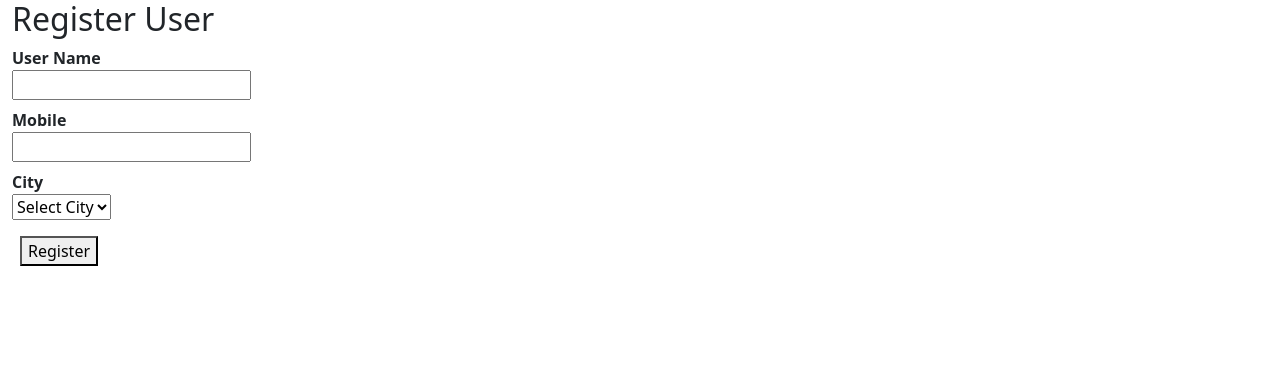
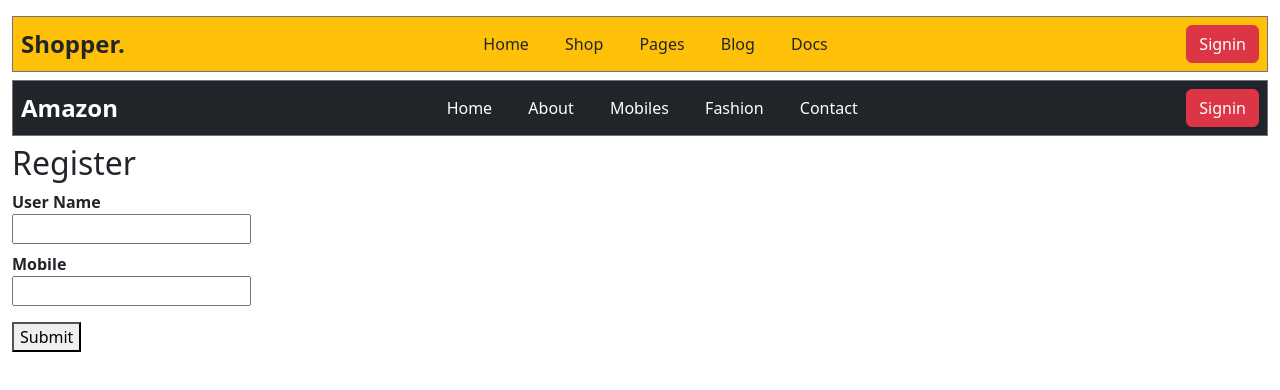
Before and after one commit to Ganesh3104/react-project, a React (Vite) app: page / in a window 1280 px wide. Shown: the top 390 px of the page. Built offline with nearby package versions, Linux system fonts and the light colour scheme.

Commit message:
add controlled-component

```diff
--- /dev/null
+++ b/src/components/api-demo/yup-form.jsx
@@ -0,0 +1,100 @@
+
+import { useState } from "react";
+
+import { useFormik } from "formik";
+
+import * as yup from "yup";
+
+
+
+export function YupForm(){
+
+
+
+
+
+
+
+    const formik = useFormik({
+
+         initialValues: {
+
+            UserName: '',
+
+            Mobile: '',
+
+            City: ''
+
+         },
+
+         validationSchema: yup.object({
+
+             UserName: yup.string().required('User Name Required').min(4,'Name too short'),
+
+             Mobile: yup.string().required('Mobile Required').matches(/\+91\d{10}/, 'Invalid Mobile')
+
+         }) ,
+
+         onSubmit: (user)=>{
+
+             console.log(user);
+
+         }
+
+    })
+
+
+
+    return(
+
+        <div className="container-fluid">
+
+            <h2>Register User</h2>
+
+            <form onSubmit={formik.handleSubmit} >
+
+                <dl>
+
+                    <dt>User Name</dt>
+
+                    <dd><input type="text" {...formik.getFieldProps("UserName")}  name="UserName" /></dd>
+
+                    <dd className="text-danger">{formik.errors.UserName}</dd>
+
+                    <dt>Mobile</dt>
+
+                    <dd><input type="text" {...formik.getFieldProps("Mobile")} name="Mobile" /></dd>
+
+                    <dd className="text-danger">{formik.errors.Mobile}</dd>
+
+                    <dt>City</dt>
+
+                    <dd>
+
+                        <select name="City" {...formik.getFieldProps("City")} >
+
+                            <option value="-1">Select City</option>
+
+                            <option>Delhi</option>
+
+                            <option>Hyd</option>
+
+                        </select>
+
+                    </dd>
+
+                    <dd className="text-danger">{formik.errors.City}</dd>
+
+                </dl>
+
+                <button disabled={(formik.isValid)?false:true} className="mx-2" type="submit">Register</button>
+
+                <button  className={(formik.dirty)?'d-inline':'d-none'}  disabled={(formik.dirty)?false:true} type="submit">Save</button>
+
+            </form>
+
+        </div>
+
+    )
+
+}
--- /dev/null
+++ b/src/components/form-demo/form-new.jsx
@@ -0,0 +1,75 @@
+import { useState } from "react";
+
+import { Navbar } from "../../controlled-components/navbar";
+
+
+
+export function FormNew(){
+
+
+
+    const [amazonItems] = useState(['Home', 'About', 'Mobiles', 'Fashion', 'Contact']);
+
+
+
+    function handleSubmit(e){
+
+        e.preventDefault();
+
+        const data = new FormData(e.target);
+
+        for(var item of data){
+
+            console.log(item[1]);
+
+        }
+
+    }
+
+
+
+
+
+
+
+    return(
+
+        <div className="container-fluid">
+
+            <header className="mt-3">
+
+                <Navbar theme='bg-warning' brandTitle="Shopper." navItems={['Home', 'Shop', 'Pages', 'Blog', 'Docs']} />
+
+            </header>
+
+            <section>
+
+                <Navbar theme='bg-dark text-white' brandTitle="Amazon" navItems={amazonItems} />
+
+            </section>
+
+            <h2>Register</h2>
+
+            <form onSubmit={handleSubmit}>
+
+                <dl>
+
+                    <dt>User Name</dt>
+
+                    <dd><input type="text" name="UserName" /></dd>
+
+                      <dt>Mobile</dt>
+
+                    <dd><input type="text" name="Mobile" /></dd>
+
+                </dl>
+
+                <button type="submit">Submit</button>
+
+            </form>
+
+        </div>
+
+    )
+
+}
--- /dev/null
+++ b/src/components/form-demo/formik.jsx
@@ -0,0 +1,76 @@
+
+import { Formik, Form, Field, ErrorMessage } from "formik";
+
+import * as yup from "yup";
+
+
+
+export function FormikDemo(){
+
+    return(
+
+        <div className="container-fluid">
+
+            <h2>Register User</h2>
+
+            <Formik initialValues={{UserName:'', Mobile:''}} validationSchema={yup.object({UserName: yup.string().required('User Name Required').min(4, 'Name too short'), Mobile: yup.string().required('Mobile Required').matches(/\+91\d{10}/,'Invalid Mobile')})} onSubmit={(values)=>{console.log(values)}} >
+
+                {
+
+                    form =>
+
+                    <Form>
+
+                    <dl>
+
+                        <dt>User Name</dt>
+
+                        <dd><Field type="text" name="UserName" /></dd>
+
+                        <dd className="text-danger"> <ErrorMessage name="UserName" /> </dd>
+
+                        <dt>Mobile</dt>
+
+                        <dd><Field type="text" name="Mobile" /></dd>
+
+                        <dd className="text-danger"> <ErrorMessage name="Mobile" /> </dd>
+
+                    </dl>
+
+                    <button disabled={(form.isValid)?false:true} type="submit">Submit</button>
+
+
+
+                    <div className="mt-4 text-danger" style={{display:(form.isValid)?'none':'block'}} >
+
+                        <h4>Please check the following errors</h4>
+
+                        <ul>
+
+                           {
+
+                               Object.keys(form.errors).map(key =>
+
+                                 <li key={key}> {form.errors[key]} </li>
+
+                               )
+
+                           }
+
+                        </ul>
+
+                    </div>
+
+
+
+                   </Form>
+
+                }
+
+            </Formik>
+
+        </div>
+
+    )
+
+}
--- /dev/null
+++ b/src/controlled-components/navbar.jsx
@@ -0,0 +1,30 @@
+
+export function Navbar(props){
+
+    return(
+
+        <nav className={`d-flex ${props.theme} my-2 align-items-center justify-content-between p-2 border border-1 border-secondary`}>
+
+            <div><span className="fs-4 fw-bold">{props.brandTitle}</span></div>
+
+            <div>
+
+                {
+
+                    props.navItems.map(item => <span key={item} className="mx-3"> {item} </span>)
+
+                }
+
+            </div>
+
+            <div>
+
+                <button className="btn btn-danger">Signin</button>
+
+            </div>
+
+        </nav>
+
+    )
+
+}
--- a/src/main.jsx
+++ b/src/main.jsx
@@ -4,6 +4,7 @@ import { createRoot } from 'react-dom/client'
 import App from './App.jsx'
 import '../node_modules/bootstrap/dist/css/bootstrap.css'
 import '../node_modules/bootstrap-icons/font/bootstrap-icons.css'
+import '../node_modules/bootstrap/dist/js/bootstrap.bundle.js';
  import {NetflixIndex} from './components/netflix/netflix-index.jsx'
 import { DataBinding } from './components/data-binding/data-binding.jsx'
 import { DataApi } from './components/data-binding/api.jsx'
@@ -23,10 +24,13 @@ import { FakeStoreDemo } from './components/api-demo/fakestore.jsx'
 import { FormDemo } from './components/form-demo/form-demo.jsx'
 import { FormFormik } from './components/form-demo/custom-validation.jsx'
 import { FormDemoYup } from './components/form-demo/yup-validation.jsx'
+import { YupForm } from './components/api-demo/yup-form.jsx'
+import { FormikDemo } from './components/form-demo/formik.jsx'
+import { FormNew } from './components/form-demo/form-new.jsx'
 
 createRoot(document.getElementById('root')).render(
 
 
-    < FormDemoYup />
+    < FormNew />
 
 )
```
